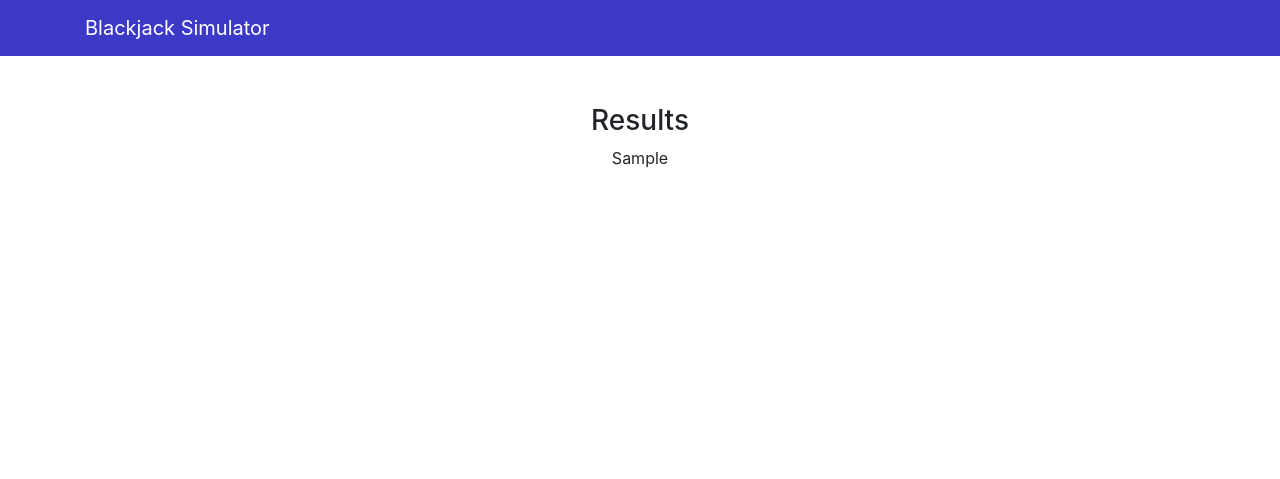
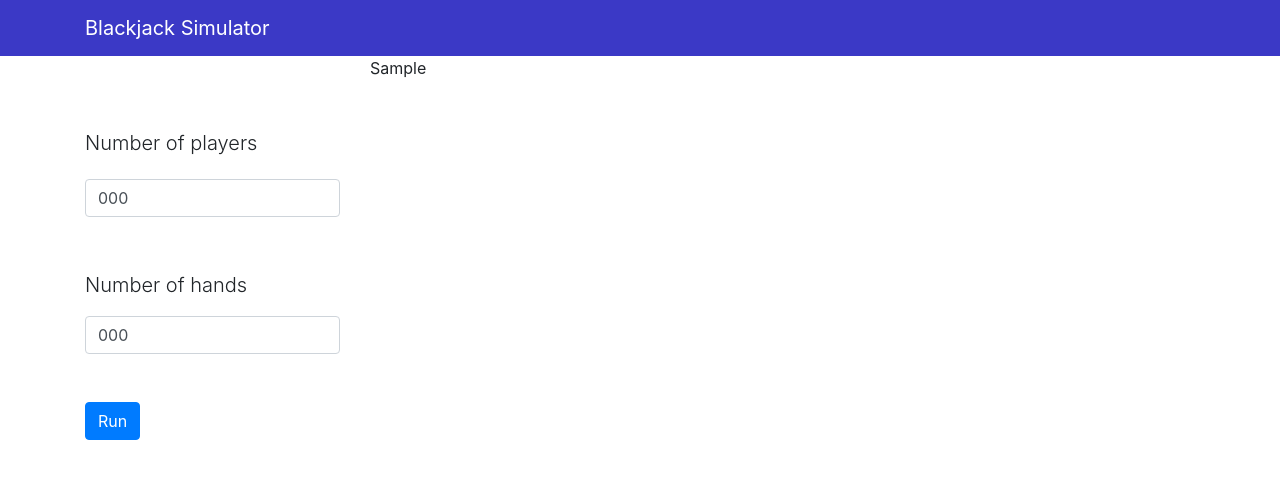
Before and after one commit to charliewaller7/blackjack-frontend, a Flask app: template templates/results.html in a window 1280 px wide. Shown: the top 479 px of the page. Run offline with Flask 2, Linux system fonts and the light colour scheme; the template is opened without the code that fills it: most values are stand-ins (such as "Sample title", 1, 10 or a date in 2020); some libraries are stand-ins or nearby versions.

Commit message:
frontend update

```diff
--- a/app.py
+++ b/app.py
@@ -24,12 +24,14 @@ def results():
 		result = requests.post(url='http://127.0.0.1:5001/run', data=payload)
 
 		df = pd.DataFrame(result.json()['result'])
+		df.index = df.index.map(int)
+		df.sort_index(inplace=True)
 		graph_html = get_html(df)
 
-		return render_template(r'results.html', graph_html=graph_html)
+		return render_template(r'results.html', graph_html=graph_html, number_of_players=number_of_players, number_of_hands=number_of_hands)
 
 	return redirect('/')
 
 
 if __name__ == "__main__":
-    app.run(port=5002)
+    app.run(port=5002, debug=True)
--- a/templates/results.html
+++ b/templates/results.html
@@ -3,16 +3,35 @@
 {% block content %}
 <!-- Page Content -->
 <div class="container">
-    <div class="row justify-content-center">
-        <div class="col-lg-12 text-center">
+   <div class="row">
 
-            <!-- Title section -->
-            <h3 class="mt-5"> Results </h3>
+   		<!-- Plot section -->
+        <div class="col-lg-3">
+            <div class="left-side">
+	            <!-- Form section -->
+	            <br><br><br>
+	            <form action="/results" method="post" autocomplete="off">
+	                <p class="lead"> Number of players </p>
+	                <div class="form-inline justify-content-center">
+	                    <br><br>
+	                    <input type="number" class="form-control col-12" name="number_of_players" min="1" max="7" value="{{number_of_players}}" required/>
+	                </div>
+	                <br><br>
+	                <p class="lead"> Number of hands </p>
+	                <div class="form-inline justify-content-center">
+	                    <input type="number" class="form-control col-12" name="number_of_hands" min="1" value="{{number_of_hands}}" required/>
+	                </div>
+	                <br><br>
+	                <button type="submit" class="btn btn-primary mb-2" id="submit_button">Run</button>
+	            </form>
+        	</div>
+        </div>
 
-            <!-- Plot section -->
-            {{graph_html|safe}}
-
-        </div>
+        <!-- Plot section -->
+        <div class="col-lg-9">
+            <div class="right-side">
+            	{{graph_html|safe}}
+        	</div>
         </div>
     </div>
 </div>
```
Also changed, not shown: 2 other files.
